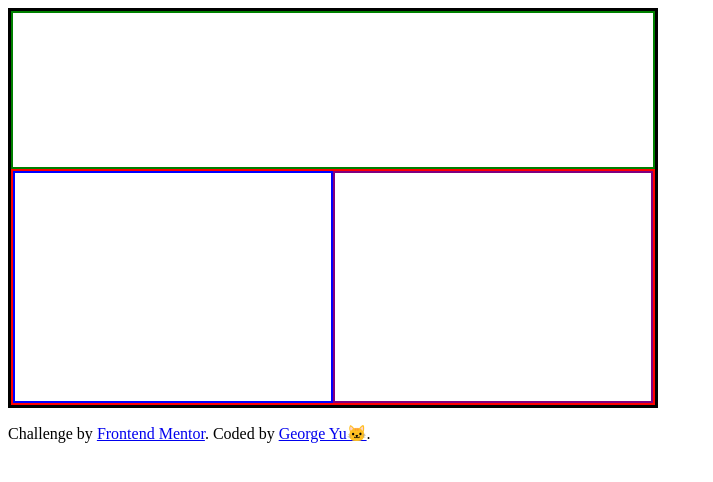
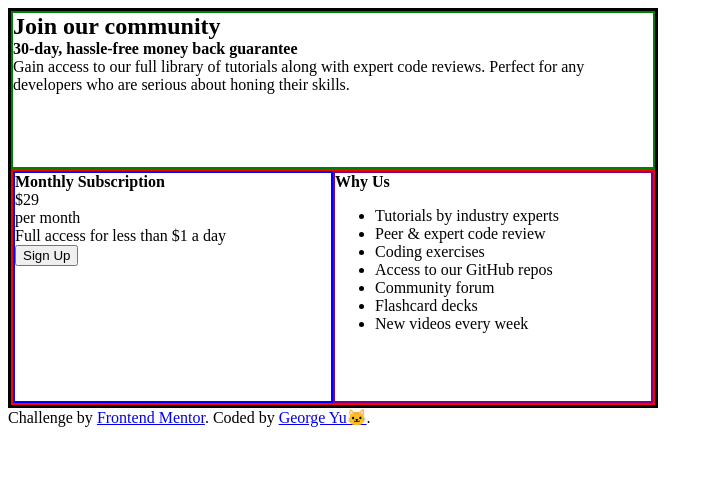
Before and after one commit to YuBaichuan2000/pricing-card-frontend-challenge, a plain HTML site: page index.html in a window 1280 px wide. Shown: the whole page, without its empty margins (0-713 px from the left). Drawn offline with Linux system fonts and the light colour scheme.

Commit message:
Add layout to elements

```diff
--- a/index.html
+++ b/index.html
@@ -22,22 +22,22 @@
 <body>
   <div id="main-card">
     <div id="top-container">
-      <!-- <h2>Join our community</h2>
+      <h2>Join our community</h2>
       <h4>30-day, hassle-free money back guarantee</h4>
       <p>Gain access to our full library of tutorials along with expert code reviews.
-        Perfect for any developers who are serious about honing their skills.</p> -->
+        Perfect for any developers who are serious about honing their skills.</p>
     </div>
     <div id="bottom-container">
       <div id="bottom-left">
-        <!-- <h4>Monthly Subscription</h4>
+        <h4>Monthly Subscription</h4>
         <div>
           <div>&dollar;29</div>
           <div>per month</div>
         </div>
         <p>Full access for less than &dollar;1 a day</p>
-        <button>Sign Up</button> -->
+        <button>Sign Up</button>
       </div><div id="bottom-right">
-        <!-- <h4>Why Us</h4>
+        <h4>Why Us</h4>
         <ul>
           <li>Tutorials by industry experts</li>
           <li>Peer &amp; expert code review</li>
@@ -46,7 +46,7 @@
           <li>Community forum</li>
           <li>Flashcard decks</li>
           <li>New videos every week</li>
-        </ul> -->
+        </ul>
       </div>
     </div>
   </div>
--- a/styles.css
+++ b/styles.css
@@ -4,6 +4,10 @@ html {
 
 *, *:before, *:after {
     box-sizing: inherit;
+}
+
+h2, h4, p {
+    margin: 0;
 }
 
 #main-card {
@@ -29,6 +33,7 @@ html {
     border: 2px solid blue;
     width: 50%;
     height:100%;
+    vertical-align: top;
 }
 
 #bottom-right {
@@ -36,4 +41,5 @@ html {
     border: 2px solid purple;
     width: 50%;
     height: 100%;
+    vertical-align: top;
 }
```
